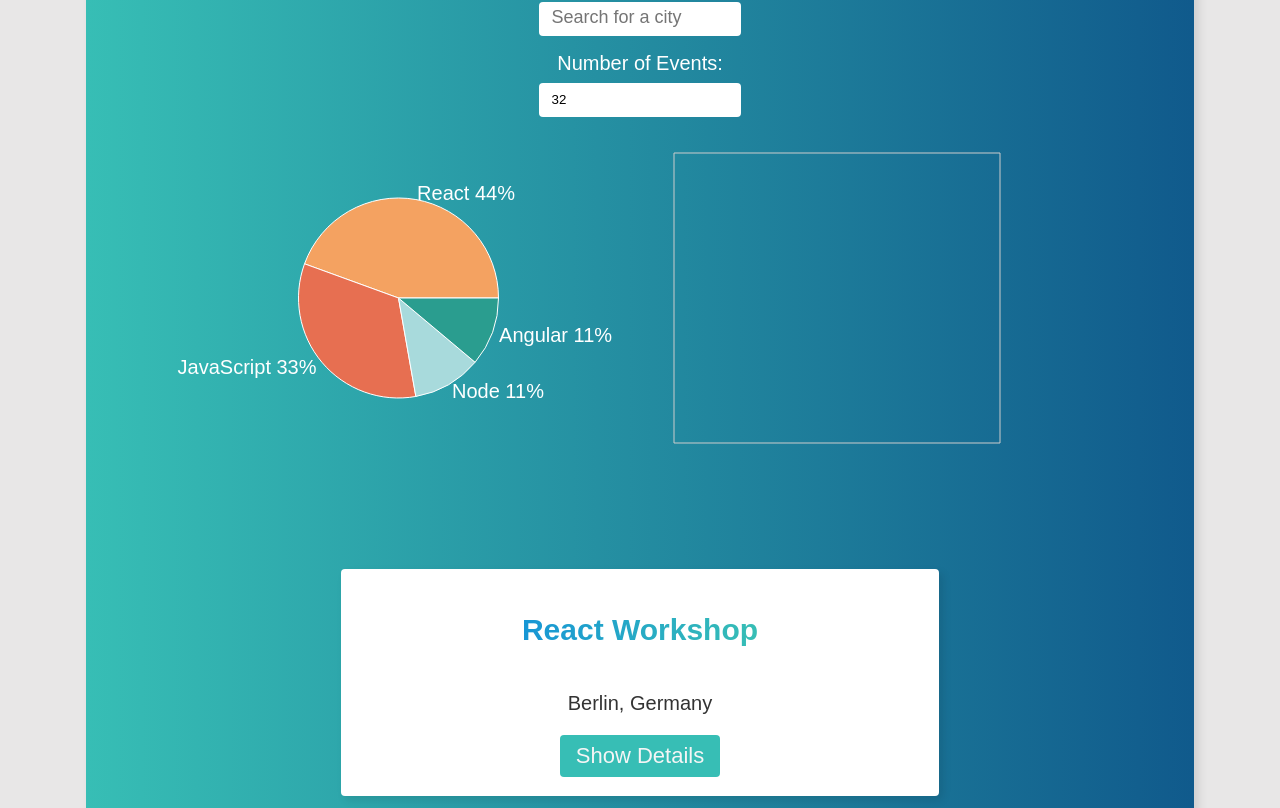
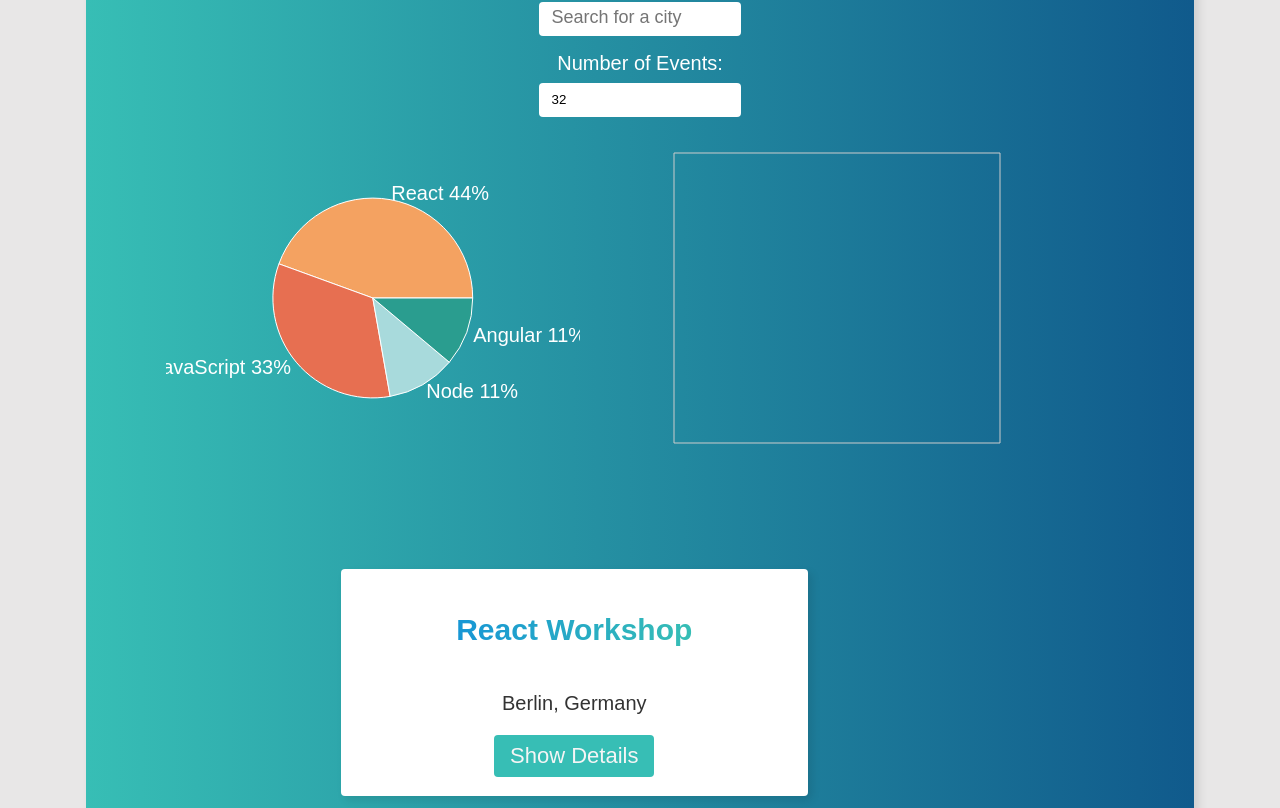
Before and after one commit to Mancini-Developer80/MeetApp, a React (Vite) app: page / in a window 1280 px wide. Shown: the part 232-1040 px from the top of the page. Built offline with nearby package versions, Linux system fonts and the light colour scheme; what atatus-spa would draw is missing.

Commit message:
chart and event

```diff
--- a/src/components/EventGenresChart.jsx
+++ b/src/components/EventGenresChart.jsx
@@ -49,7 +49,7 @@ const EventGenresChart = ({ events }) => {
   };
 
   return (
-    <ResponsiveContainer width="99%" height={330}>
+    <ResponsiveContainer width="88%" height={330}>
       <PieChart width={730} height={250}>
         <Pie
           data={data}
--- a/src/index.css
+++ b/src/index.css
@@ -87,6 +87,7 @@ ul {
   margin: 1rem 0;
   border-radius: 4px;
   box-shadow: 4px 4px 8px rgba(0, 0, 0, 0.1);
+  max-width: 70%;
 }
 
 @media (max-width: 768px) {
```
